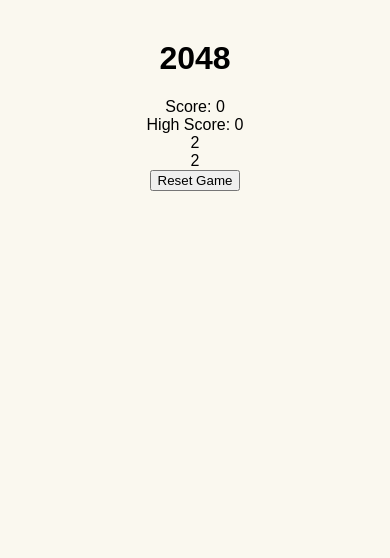
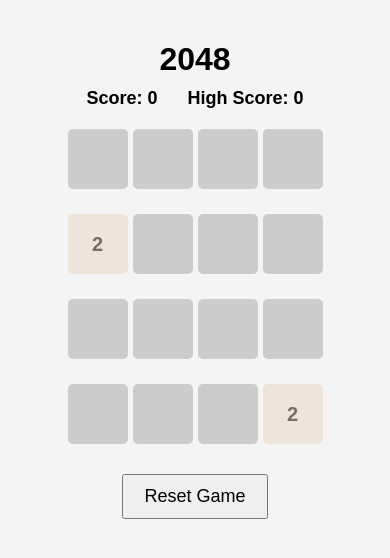
Before and after one commit to RubioPT/2048-game, a plain HTML site: page index.html in a window 390 px wide. Drawn offline with Linux system fonts and the light colour scheme.

Commit message:
style.css

```diff
--- a/style.css
+++ b/style.css
@@ -1,25 +1,115 @@
 body {
-  font-family: sans-serif;
+  font-family: Arial, sans-serif;
   text-align: center;
-  background-color: #faf8ef;
-  margin-top: 40px;
+  background-color: #f4f4f4;
+  margin: 0;
+  padding: 20px;
 }
 
-#game-board {
-  display: grid;
-  grid-template-columns: repeat(4, 100px);
-  grid-gap: 10px;
-  justify-content: center;
-  margin: auto;
+h1 {
+  margin-bottom: 10px;
 }
 
-.tile {
-  width: 100px;
-  height: 100px;
-  background-color: #cdc1b4;
+#score-board {
+  font-size: 18px;
+  font-weight: bold;
+  margin-bottom: 20px;
+  display: flex;
+  justify-content: center;
+  gap: 30px;
+}
+
+.game-container {
+  display: grid;
+  grid-template-columns: repeat(4, 80px);
+  grid-template-rows: repeat(4, 80px);
+  gap: 5px;
+  justify-content: center;
+  margin: 0 auto;
+  position: relative;
+}
+
+.cell {
+  width: 80px;
+  height: 80px;
+  background-color: #ccc;
+  display: flex;
+  justify-content: center;
+  align-items: center;
   font-size: 24px;
   font-weight: bold;
-  line-height: 100px;
-  text-align: center;
+  color: #333;
   border-radius: 5px;
 }
+
+/* Renkler */
+.cell[data-value="2"] { background-color: #eee4da; color: #776e65; }
+.cell[data-value="4"] { background-color: #ede0c8; color: #776e65; }
+.cell[data-value="8"] { background-color: #f2b179; color: #fff; }
+.cell[data-value="16"] { background-color: #f59563; color: #fff; }
+.cell[data-value="32"] { background-color: #f67c5f; color: #fff; }
+.cell[data-value="64"] { background-color: #f65e3b; color: #fff; }
+.cell[data-value="128"] { background-color: #edcf72; color: #fff; }
+.cell[data-value="256"] { background-color: #edcc61; color: #fff; }
+.cell[data-value="512"] { background-color: #edc850; color: #fff; }
+.cell[data-value="1024"] { background-color: #edc53f; color: #fff; }
+.cell[data-value="2048"] { background-color: #edc22e; color: #fff; }
+
+#game-over {
+  position: absolute;
+  top: 40%;
+  left: 0;
+  width: 100%;
+  font-size: 32px;
+  font-weight: bold;
+  color: white;
+  background-color: rgba(0, 0, 0, 0.6);
+  padding: 20px;
+  display: none;
+  border-radius: 10px;
+}
+#scoreboard {
+  font-size: 18px;
+  margin: 10px auto;
+  text-align: center;
+  font-weight: bold;
+
+}
+
+#game-over {
+  text-align: center;
+  font-weight: bold;
+  color: red;
+}
+#reset-btn {
+  margin: 10px auto;
+  display: block;
+  padding: 10px 20px;
+  font-size: 12px;
+  cursor: pointer;
+}
+
+@media (max-width: 600px) {
+  #game-container {
+    width: 260px;
+    display: grid;
+    grid-template-columns: repeat(4, 60px);
+    gap: 5px;
+    margin: 0 auto;
+  }
+
+  .cell {
+    width: 60px;
+    height: 60px;
+    font-size: 20px;
+  }
+
+  #scoreboard, #reset-btn, #game-over {
+    font-size: 18px;
+    text-align: center;
+  }
+
+  #reset-btn {
+    margin: 10px auto;
+  }
+}
```
